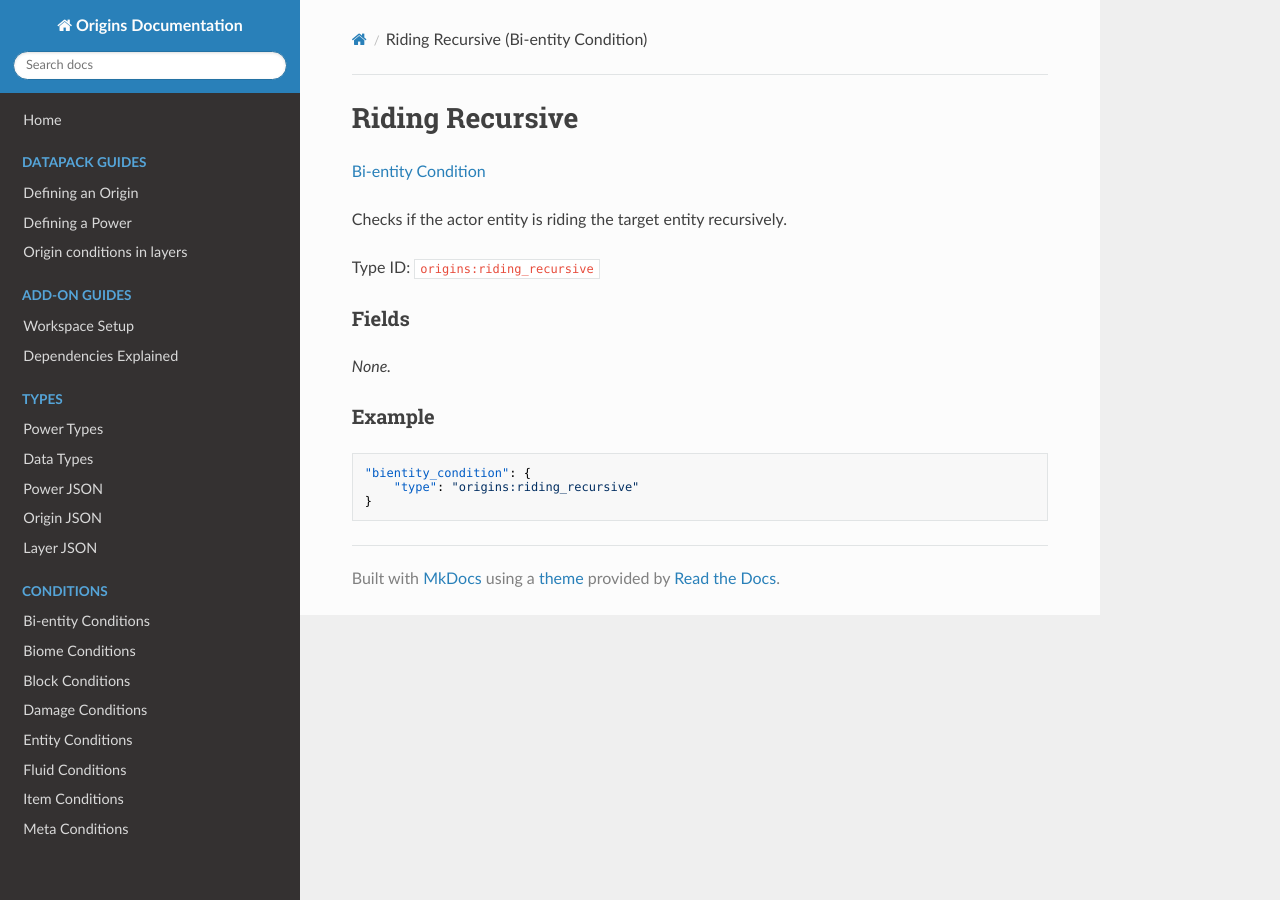
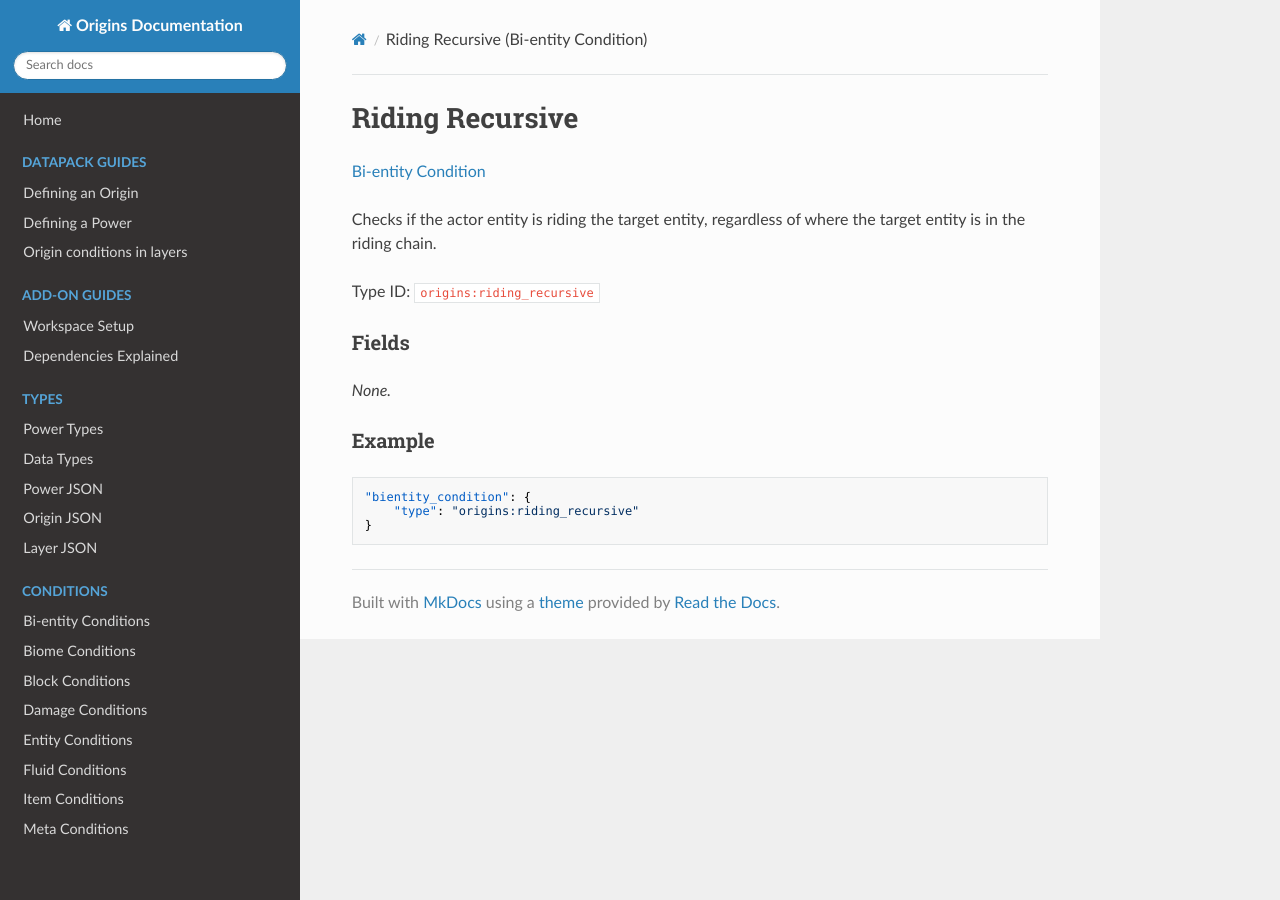
Before and after one commit to apace100/origins-docs, an MkDocs documentation site: the page built from docs/bientity_conditions/riding_recursive.md, in a window 1280 px wide. Built offline with MkDocs 1.6.1, drawn with Linux system fonts in a browser that asks for light colours; nearby versions of some CDN libraries.

Commit message:
Tweaked `riding_recursive.md` Changed the description a bit to clarify

```diff
--- a/docs/bientity_conditions/riding_recursive.md
+++ b/docs/bientity_conditions/riding_recursive.md
@@ -6,7 +6,7 @@ date: 2021-10-08
 
 [Bi-entity Condition](../bientity_conditions.md)
 
-Checks if the actor entity is riding the target entity recursively.
+Checks if the actor entity is riding the target entity, regardless of where the target entity is in the riding chain.
 
 Type ID: `origins:riding_recursive`
 
```
